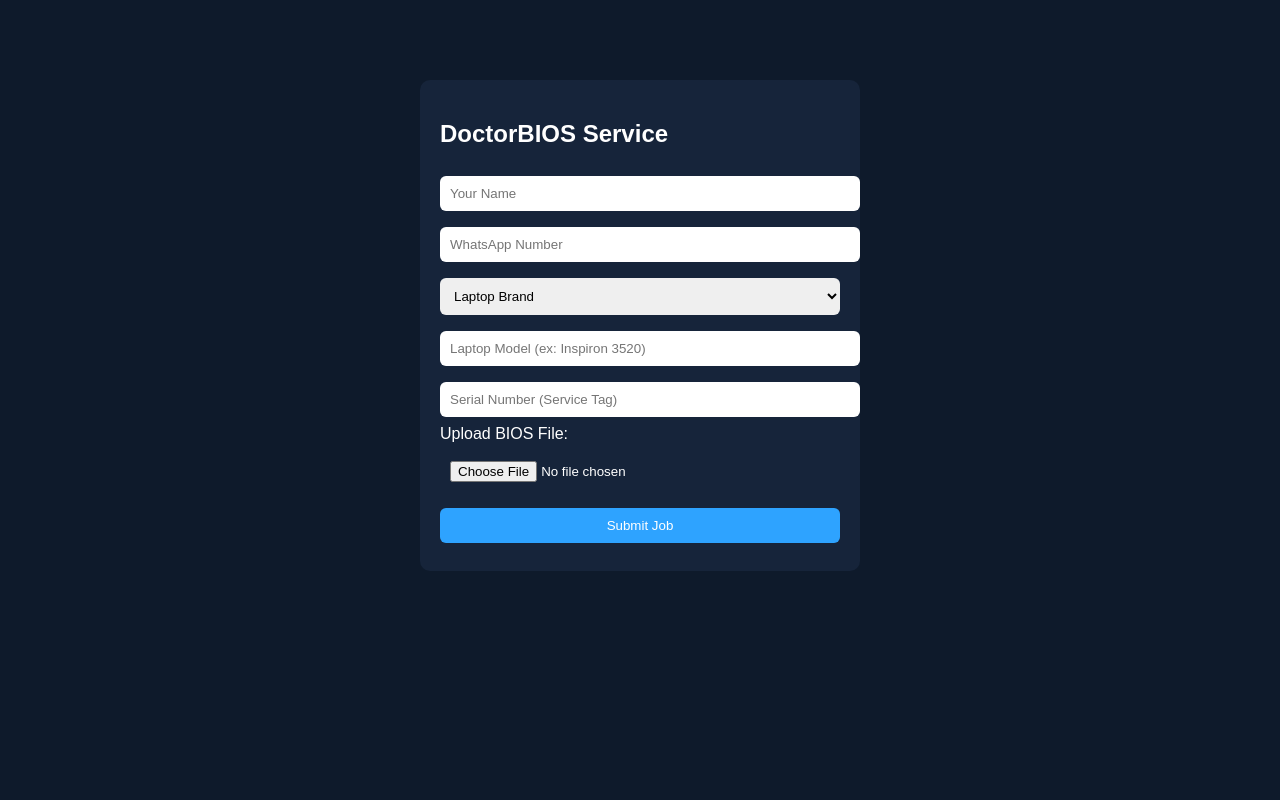
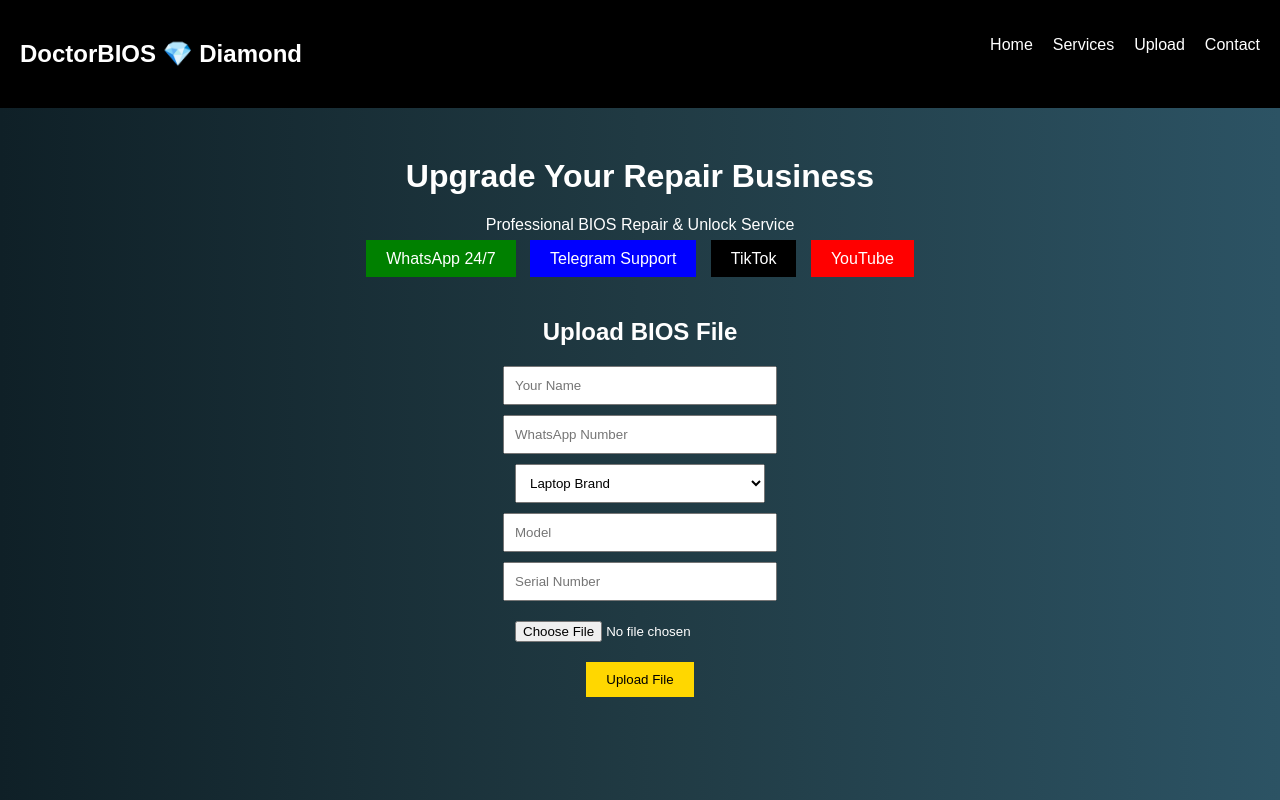
Before and after one commit to alihabosh/DoctorBIOS, a Flask app: template templates/index.html in a window 1280 px wide. Run offline with Flask 3, Linux system fonts and the light colour scheme; the template is opened without the code that fills it, so the values that code supplies are empty.

Commit message:
Final Upload System

```diff
--- a/server.py
+++ b/server.py
@@ -1,51 +1,48 @@
-
-from flask import Flask, render_template, request, redirect, url_for, flash
+from flask import Flask, render_template, request
 import requests
+import os
 
 app = Flask(__name__)
-app.secret_key = "doctorbios_secret"
+app.config['UPLOAD_FOLDER'] = 'uploads'
 
-# 🔐 PUT YOUR DATA HERE
-BOT_TOKEN = "doctorbios_upload_bot"
+BOT_TOKEN = "8399796732:AAEHZQ_9d9g1lCPPdMc6VCW3Jfjhma2vDMU"
 CHAT_ID = "1420084231"
 
-def send_to_telegram(name, whatsapp, brand, model, serial, file):
-    url = f"https://api.telegram.org/bot{BOT_TOKEN}/sendDocument"
-    caption = f"""
-🧑 Name: {name}
-📱 WhatsApp: {whatsapp}
-💻 Brand: {brand}
-📟 Model: {model}
-🔢 Serial: {serial}
-"""
-    files = {'document': (file.filename, file.stream, file.mimetype)}
-    data = {'chat_id': CHAT_ID, 'caption': caption}
-    r = requests.post(url, data=data, files=files)
-    return r.ok
+if not os.path.exists("uploads"):
+    os.makedirs("uploads")
 
-@app.route("/")
+@app.route('/')
 def index():
     return render_template("index.html")
 
-@app.route("/upload", methods=["POST"])
+@app.route('/upload', methods=['POST'])
 def upload():
-    name = request.form.get("name")
-    whatsapp = request.form.get("whatsapp")
-    brand = request.form.get("brand")
-    model = request.form.get("model")
-    serial = request.form.get("serial")
-    bios = request.files.get("bios")
+    name = request.form['name']
+    whatsapp = request.form['whatsapp']
+    brand = request.form['brand']
+    model = request.form['model']
+    serial = request.form['serial']
 
-    if bios:
-        ok = send_to_telegram(name, whatsapp, brand, model, serial, bios)
-        if ok:
-            flash("Uploaded Successfully!")
-        else:
-            flash("Telegram Error! Check Token/ChatID")
-    else:
-        flash("No File Selected!")
+    file = request.files['bios']
+    filepath = os.path.join(app.config['UPLOAD_FOLDER'], file.filename)
+    file.save(filepath)
 
-    return redirect(url_for("index"))
+    caption = f"""
+💎 New DoctorBIOS Job
+
+👤 Name: {name}
+📞 WhatsApp: {whatsapp}
+💻 Brand: {brand}
+📌 Model: {model}
+🔢 Serial: {serial}
+"""
+
+    url = f"https://api.telegram.org/bot8399796732:AAEHzQ_9d9g1lCPPdMc6VCW3Jfjhma2vDMU/sendDocument"
+
+    with open(filepath, 'rb') as f:
+        requests.post(url, data={"chat_id": CHAT_ID, "caption": caption}, files={"document": f})
+
+    return "Uploaded Successfully!"
 
 if __name__ == "__main__":
     app.run(debug=True)
--- a/static/css/style.css
+++ b/static/css/style.css
@@ -1,46 +1,53 @@
 body {
-background:#0d1b2a;
-color:white;
-font-family:Arial;
-text-align:center;
+background: linear-gradient(to right, #0f2027, #203a43, #2c5364);
+font-family: Arial;
+color: white;
+text-align: center;
+margin:0;
 }
 
-.logo {
-font-size:30px;
-margin:20px;
+.navbar {
+display:flex;
+justify-content:space-between;
+padding:20px;
+background:#000;
+}
+
+.navbar ul {
+display:flex;
+gap:20px;
+list-style:none;
 }
 
 .hero {
 margin-top:50px;
 }
 
-.upload-box {
-background:#1b263b;
-width:400px;
-margin:auto;
-padding:20px;
-border-radius:10px;
+.btn {
+padding:10px 20px;
+margin:5px;
+border:none;
+color:white;
 }
 
-input,select {
-width:90%;
+.whatsapp {background:green;}
+.telegram {background:blue;}
+.tiktok {background:black;}
+.youtube {background:red;}
+
+.upload-section {
+margin-top:50px;
+}
+
+input, select {
+display:block;
+margin:10px auto;
 padding:10px;
-margin:10px;
+width:250px;
 }
 
 button {
-background:#2ecc71;
-color:white;
 padding:10px 20px;
+background:gold;
 border:none;
-cursor:pointer;
 }
-
-.buttons a {
-display:inline-block;
-margin:5px;
-padding:10px;
-background:#3498db;
-color:white;
-text-decoration:none;
-}
--- a/static/style.css
+++ /dev/null
@@ -1,25 +0,0 @@
-
-body {
-  background:#0e1a2b;
-  font-family:Arial;
-  color:white;
-}
-.container {
-  width:400px;
-  margin:80px auto;
-  padding:20px;
-  background:#16243a;
-  border-radius:10px;
-}
-input, select, button {
-  width:100%;
-  margin:8px 0;
-  padding:10px;
-  border-radius:6px;
-  border:none;
-}
-button {
-  background:#2ea3ff;
-  color:white;
-  cursor:pointer;
-}
--- a/templates/index.html
+++ b/templates/index.html
@@ -2,16 +2,36 @@
 <html>
 <head>
 <meta charset="UTF-8">
-<title>DoctorBIOS Upload</title>
+<title>DoctorBIOS Diamond</title>
 <link rel="stylesheet" href="{{ url_for('static', filename='style.css') }}">
 </head>
 
 <body>
-<div class="container">
 
-<h2>DoctorBIOS Service</h2>
+<nav class="navbar">
+<h2>DoctorBIOS 💎 Diamond</h2>
+<ul>
+<li>Home</li>
+<li>Services</li>
+<li>Upload</li>
+<li>Contact</li>
+</ul>
+</nav>
 
-<form action="/upload" method="POST" enctype="multipart/form-data" class="upload-form">
+<div class="hero">
+<h1>Upgrade Your Repair Business</h1>
+<p>Professional BIOS Repair & Unlock Service</p>
+
+<a class="btn whatsapp">WhatsApp 24/7</a>
+<a class="btn telegram">Telegram Support</a>
+<a class="btn tiktok">TikTok</a>
+<a class="btn youtube">YouTube</a>
+</div>
+
+<div class="upload-section">
+<h2>Upload BIOS File</h2>
+
+<form action="/upload" method="POST" enctype="multipart/form-data">
 
 <input type="text" name="name" placeholder="Your Name" required>
 <input type="text" name="whatsapp" placeholder="WhatsApp Number" required>
@@ -24,31 +44,23 @@
 <option>Asus</option>
 <option>Acer</option>
 <option>Huawei</option>
-<option>Redmi</option>
-<option>Apple</option>
-<option>Panasonic</option>
 <option>MSI</option>
 <option>Samsung</option>
 <option>Sony</option>
 <option>Toshiba</option>
-<option>Fujitsu</option>
-<option>Gigabyte</option>
-<option>Microsoft Surface</option>
-<option>Razer</option>
-<option>Intel</option>
+<option>Apple</option>
+<option>Panasonic</option>
 </select>
 
-<input type="text" name="model" placeholder="Laptop Model (ex: Inspiron 3520)" required>
+<input type="text" name="model" placeholder="Model" required>
+<input type="text" name="serial" placeholder="Serial Number" required>
 
-<input type="text" name="serial" placeholder="Serial Number (Service Tag)" required>
+<input type="file" name="bios" required>
 
-<label>Upload BIOS File:</label>
-<input type="file" name="bios" accept=".bin,.fd,.rom,.cap,.exe" required>
-
-<button type="submit">Submit Job</button>
+<button type="submit">Upload File</button>
 
 </form>
+</div>
 
-</div>
 </body>
 </html>
```
Also changed, not shown: requirements.txt (+2 -61 lines).
